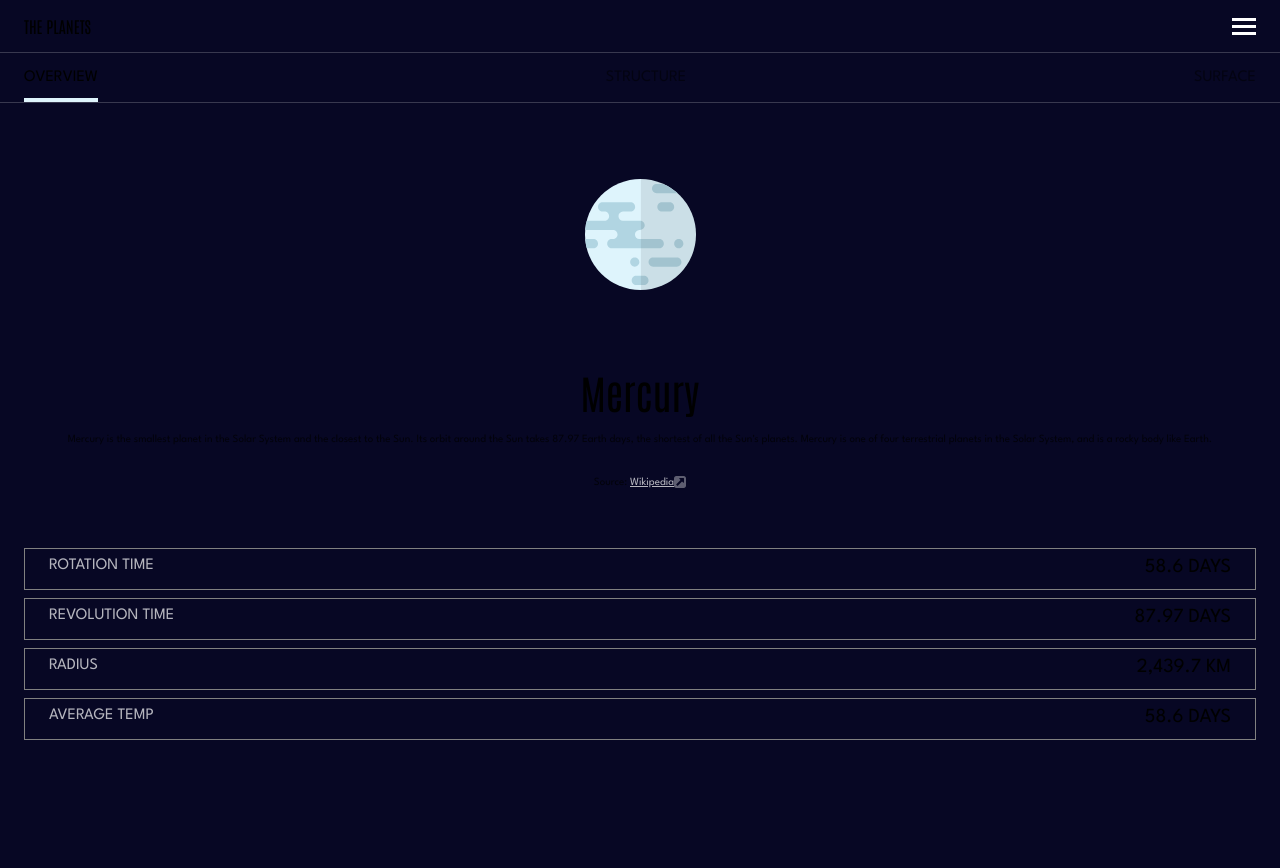
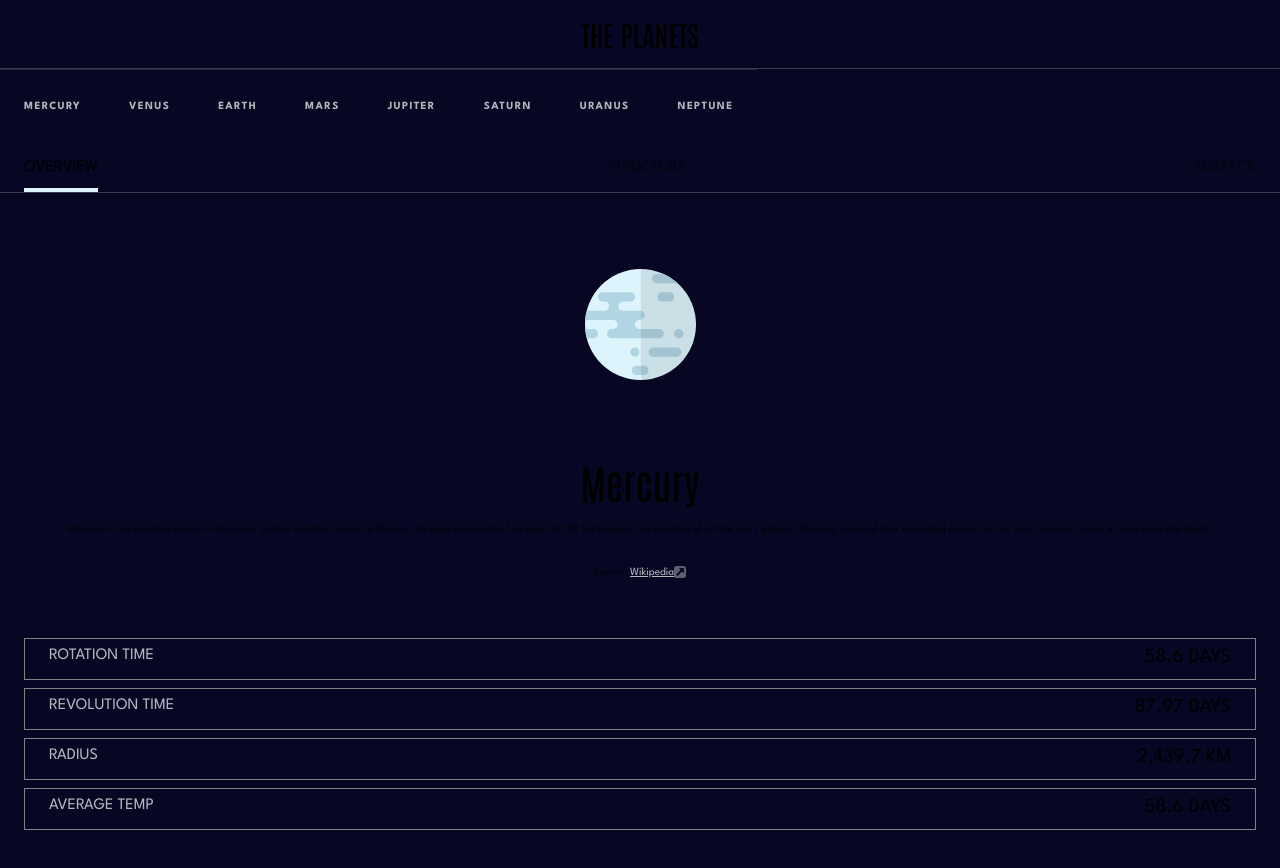
Before and after one commit to radhd/Planets-fact-site, a React (Vite) app: page /mercury in a window 1280 px wide. Shown: the top 868 px of the page. Before the commit the page ends 800 px from the top, so only its background shows below. Built offline with nearby package versions, Linux system fonts and the light colour scheme.

Commit message:
Set styles for the navigation tablet

```diff
--- a/src/components/Header.jsx
+++ b/src/components/Header.jsx
@@ -29,10 +29,14 @@ export default function Header(props) {
       <header>
         <HeaderStyles>
           <div>THE PLANETS</div>
-          <img onClick={menuHandler} src={iconHamburger} alt="hamburger menu" />
+          <ImgBurger
+            onClick={menuHandler}
+            src={iconHamburger}
+            alt="hamburger menu"
+          />
         </HeaderStyles>
         <NavMenu isOpen={isOpen}>
-          <ul>
+          <UlFlex>
             {data.map((name, index) => {
               return (
                 <li key={index}>
@@ -48,12 +52,27 @@ export default function Header(props) {
                 </li>
               );
             })}
-          </ul>
+          </UlFlex>
         </NavMenu>
       </header>
     </>
   );
 }
+
+const UlFlex = styled.ul`
+  @media (min-width: 768px) {
+    display: flex;
+    flex-wrap: wrap;
+  }
+`;
+
+const ImgBurger = styled.img`
+  background-image: url("../assets/icon-hamburger.svg");
+
+  @media (min-width: 768px) {
+    display: none;
+  }
+`;
 
 const HeaderStyles = styled.div`
   display: flex;
@@ -62,11 +81,19 @@ const HeaderStyles = styled.div`
   font-family: "Antonio", sans-serif;
   padding: 16px 24px;
   border-bottom: 1px solid #38384f;
+  @media (min-width: 768px) {
+    justify-content: center;
+    font-size: 1.75rem;
+  }
 `;
 
 const NavMenu = styled.nav`
   display: ${({ isOpen }) => (isOpen ? "block" : "none")};
   min-height: 100vh;
+  @media (min-width: 768px) {
+    min-height: 0;
+    display: flex;
+  }
 `;
 
 const PlanetsMiniImage = styled.div`
@@ -76,6 +103,9 @@ const PlanetsMiniImage = styled.div`
     return props.planetColors;
   }};
   border-radius: 50%;
+  @media (min-width: 768px) {
+    display: none;
+  }
 `;
 
 const Planets = styled.div`
@@ -84,6 +114,12 @@ const Planets = styled.div`
   align-items: center;
   justify-content: space-between;
   border-top: 1px solid #38384f;
+  @media (min-width: 768px) {
+    justify-content: center;
+    font-size: 0.6875rem;
+    opacity: 70%;
+    cursor: pointer;
+  }
 `;
 
 const StyledLink = styled(Link)`
@@ -102,6 +138,9 @@ const ChevronNavigation = styled.div`
   height: 20px;
   background-repeat: no-repeat;
   background-position: center;
+  @media (min-width: 768px) {
+    display: none;
+  }
 `;
 
 const FlexDiv = styled.div`
```
Also changed, not shown: src/App.jsx (+0 -11 lines).
